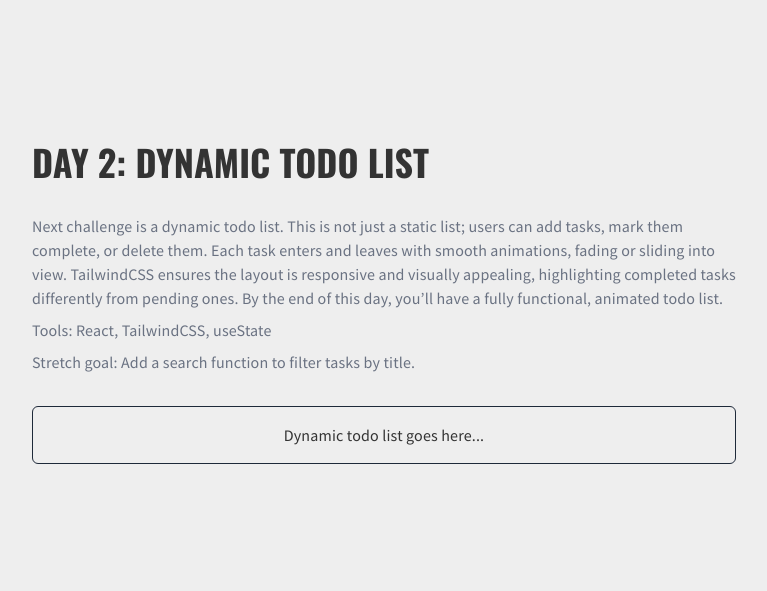
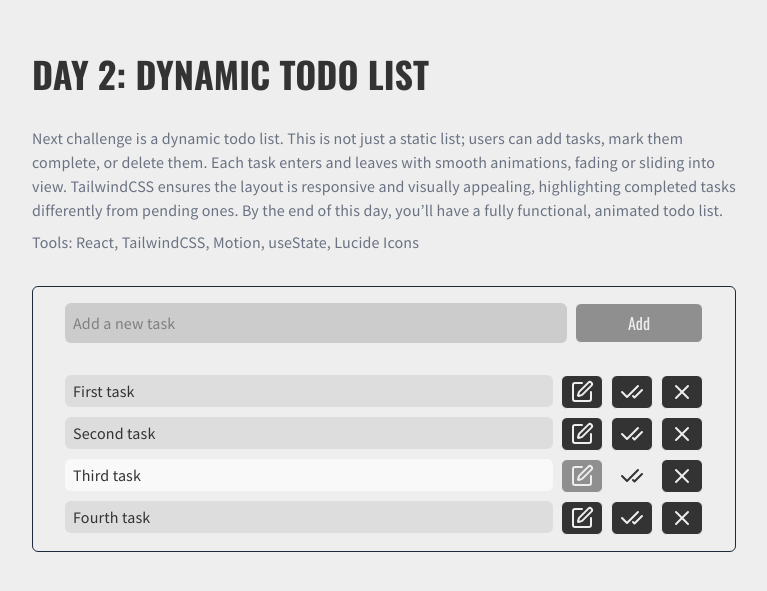
Before and after one commit to rosadurante/octobereact, a React (Vite) app: page / in a window 1280 px wide. Shown: the part 1689-2280 px from the top of the page, without its empty margins (256-1023 px from the left). Built offline with nearby package versions, Linux system fonts and the light colour scheme; no server answers.

Commit message:
improve button and section components and added todoList challengue

```diff
--- a/src/challenges.tsx
+++ b/src/challenges.tsx
@@ -1,5 +1,6 @@
 import { Section } from "./components/section"
 import { TablePagination } from "./sections/tablePagination"
+import { TodoList } from "./sections/todoList"
 
 export const Challenges = () => {
 
@@ -23,13 +24,12 @@ export const Challenges = () => {
       description: (
         <>
           <p>Next challenge is a dynamic todo list. This is not just a static list; users can add tasks, mark them complete, or delete them. Each task enters and leaves with smooth animations, fading or sliding into view. TailwindCSS ensures the layout is responsive and visually appealing, highlighting completed tasks differently from pending ones. By the end of this day, you’ll have a fully functional, animated todo list.</p>
-          <p>Tools: React, TailwindCSS, useState</p>
-          <p>Stretch goal: Add a search function to filter tasks by title.</p>
+          <p>Tools: React, TailwindCSS, Motion, useState, Lucide Icons</p>
         </>
       ),
       children: (
         <>
-          <p>Dynamic todo list goes here...</p>
+          <TodoList />
         </>
       ),
     },
--- a/src/components/button.tsx
+++ b/src/components/button.tsx
@@ -1,9 +1,18 @@
+import { cn } from "../utils"
 
 
-export const Button = ({ label, onClick, disabled }: { label: string, onClick: () => void, disabled?: boolean }) => {
+export const Button = ({ label, onClick, disabled, className }: { label: string, onClick: () => void, disabled?: boolean, className?: string }) => {
   return (
-    <button onClick={onClick} disabled={disabled} className="flex items-center justify-center min-w-40 px-8 py-1 hover:bg-[#eee] border-1 border-[#eee] hover:border-[#333] hover:text-[#333] bg-[#333] text-[#eee] rounded-md transition-all duration-800 disabled:opacity-50 disabled:cursor-not-allowed disabled:bg-[#333] disabled:text-[#eee] disabled:hover:border-[#eee] disabled:hover:text-[#eee] disabled:hover:bg-[#333]">
+    <button onClick={onClick} disabled={disabled} className={cn("flex items-center justify-center min-w-32 px-8 py-1 hover:bg-[#eee] border-1 border-[#eee] hover:border-[#333] hover:text-[#333] bg-[#333] text-[#eee] rounded-md transition-all duration-800 disabled:opacity-50 disabled:cursor-not-allowed disabled:bg-[#333] disabled:text-[#eee] disabled:hover:border-[#eee] disabled:hover:text-[#eee] disabled:hover:bg-[#333]", className)}>
       {label}
     </button>
   )
 }
+
+export const IconButton = ({ icon, onClick, disabled, className }: { icon: React.ReactNode, onClick: () => void, disabled?: boolean, className?: string }) => {
+  return (
+    <button onClick={onClick} disabled={disabled} className={cn("flex items-center justify-center px-8 py-1 hover:bg-[#eee] border-1 border-[#eee] hover:border-[#333] hover:text-[#333] bg-[#333] text-[#eee] rounded-md transition-all duration-800 disabled:opacity-50 disabled:cursor-not-allowed disabled:bg-[#333] disabled:text-[#eee] disabled:hover:border-[#eee] disabled:hover:text-[#eee] disabled:hover:bg-[#333]", className)}>
+      {icon}
+    </button>
+  );
+}
--- a/src/components/section.tsx
+++ b/src/components/section.tsx
@@ -2,7 +2,7 @@ import { Heading } from "./heading"
 
 export const Section = ({ title, description, children }: { title: string, description: React.ReactNode, children: React.ReactNode }) => {
   return (
-    <section className="flex flex-col gap-4 h-screen w-full space-y-4 justify-center items-center text-center align-center max-w-md px-8 md:max-w-3xl mx-auto">
+    <section className="flex flex-col gap-4 h-screen w-full space-y-4 justify-center items-center text-center align-center max-w-md px-8 md:max-w-3xl mx-auto py-12">
       <Heading level={1}>{title}</Heading>
       {description && <div className="text-md text-gray-500 text-left space-y-2">{description}</div>}
       <div className="flex flex-col gap-4 w-full p-4 mb-4 border border-gray-800 rounded-md overflow-hidden">
--- /dev/null
+++ b/src/sections/todoList.tsx
@@ -0,0 +1,97 @@
+import { useState } from "react";
+import { Button, IconButton } from "../components/button"
+import { cn } from "../utils"
+import { motion, AnimatePresence } from "framer-motion"
+import { CheckCheck, Edit, X } from "lucide-react"
+
+export type todoItem = {
+  id: number;
+  title: string;
+  completed: boolean;
+}
+
+export const TodoList = () => {
+  const [todos, setTodos] = useState<todoItem[]>([
+    { id: 1, title: "First task", completed: false },
+    { id: 2, title: "Second task", completed: false },
+    { id: 3, title: "Third task", completed: true },
+    { id: 4, title: "Fourth task", completed: false },
+  ]);
+  const [title, setTitle] = useState<string>("");
+  const [editingTodo, setEditingTodo] = useState<number | null>(null);
+
+  const _validateTitle = (title: string) => {
+    return title.trim() !== "";
+  }
+
+  const _addTodo = () => {
+    if (!_validateTitle(title)) return;
+    setTodos([...todos, { id: todos.length + 1, title, completed: false }]);
+    setTitle("");
+  }
+
+  const _editTodo = (id: number) => {
+    setEditingTodo(id);
+    setTitle(todos.find((todo) => todo.id === id)?.title || "");
+    // setTodos(todos.map((todo) => todo.id === id ? { ...todo, title: title } : todo));
+  }
+
+  const _saveTodo = () => {
+    setTodos(todos.map((todo) => todo.id === editingTodo ? { ...todo, title: title } : todo));
+    setEditingTodo(null);
+    setTitle("");
+  }
+
+  const _deleteTodo = (id: number) => {
+    setTodos(todos.filter((todo) => todo.id !== id));
+  }
+
+  const _toggleTodo = (id: number) => {
+    setTodos(todos.map((todo) => todo.id === id ? { ...todo, completed: !todo.completed } : todo));
+  }
+
+  const _renderTodo = (todo: todoItem) => {
+    return (
+      <motion.div
+        initial={{ opacity: 0, y: 10 }}
+        animate={{ opacity: 1, y: 0 }}
+        exit={{ opacity: 0, y: -10 }}
+        transition={{ duration: 0.5 }}
+        className="flex flex-row gap-2 text-left items-start"
+        key={todo.id}
+      >
+        <div className={cn("flex-1 rounded-md py-1 px-2 bg-[#ddd] transition-all duration-500", todo.completed && "bg-[#f9f9f9]")}>
+          <p>{todo.title}</p>
+        </div>
+        <IconButton icon={<Edit />} onClick={() => _editTodo(todo.id)} className="px-2" disabled={todo.completed || editingTodo === todo.id} />
+        <IconButton icon={<CheckCheck className={cn(todo.completed && "text-[#333]")} />}
+          onClick={() => _toggleTodo(todo.id)} className={cn("px-2", todo.completed && "text-[#333] bg-[#eee] border-[#eee]")} disabled={editingTodo === todo.id}  />
+        <IconButton icon={<X />} onClick={() => _deleteTodo(todo.id)} className="px-2 " disabled={editingTodo === todo.id} />
+      </motion.div>
+    )
+  }
+
+  return (
+    <div className="space-y-8 h-full overflow-y-auto px-4">
+      <div className="flex flex-row gap-2 text-left ">
+        <div className="flex-1">
+          <input type="text" placeholder="Add a new task" value={title}
+            onChange={(e: React.ChangeEvent<HTMLInputElement>) => setTitle(e.target.value)}
+            onKeyDown={(e: React.KeyboardEvent<HTMLInputElement>) => {
+              if (e.key === "Enter") {
+                _addTodo();
+              }
+            }}
+            className="w-full p-2 rounded-md bg-[#ccc]" />
+        </div>
+        <Button label={editingTodo ? "Save" : "Add"} onClick={editingTodo ? _saveTodo : _addTodo} disabled={!_validateTitle(title)} />
+      </div>
+      <div className="flex flex-col text-left space-y-2 ">
+
+      <AnimatePresence>
+        {todos.map(_renderTodo)}
+      </AnimatePresence>
+      </div>
+    </div>
+  )
+}
--- /dev/null
+++ b/src/utils.ts
@@ -0,0 +1,6 @@
+import { type ClassValue, clsx } from 'clsx';
+import { twMerge } from 'tailwind-merge';
+
+export function cn(...inputs: ClassValue[]) {
+  return twMerge(clsx(inputs));
+}
```
